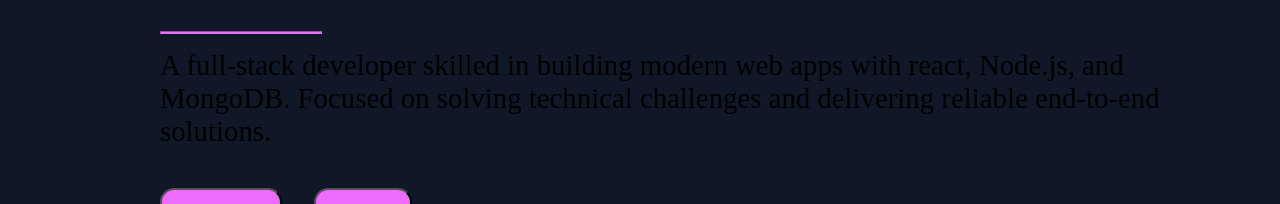
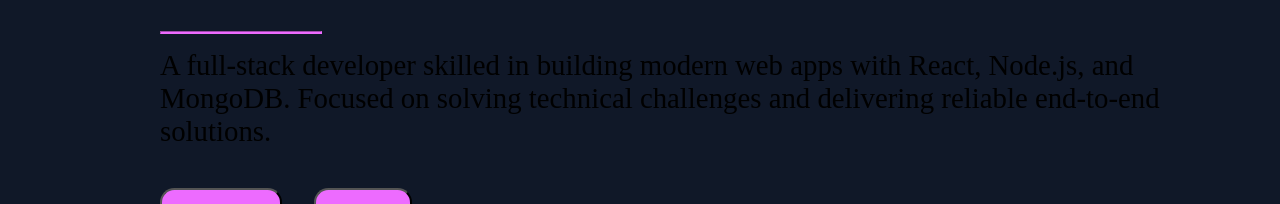
Before and after one commit to neelamraikwar9/neelam-raikwarPortfolio, a React (Vite) app: page / in a window 1280 px wide. Shown: the part 421-625 px from the top of the page. Built offline with nearby package versions, Linux system fonts and the light colour scheme.

Commit message:
Modified File

```diff
--- a/src/App.jsx
+++ b/src/App.jsx
@@ -50,7 +50,7 @@
           <p className="about">
             {" "}
             A full-stack developer skilled in building modern web apps with
-            react, Node.js, and MongoDB. Focused on solving technical challenges
+            React, Node.js, and MongoDB. Focused on solving technical challenges
             and delivering reliable end-to-end solutions.
           </p>
 
```
